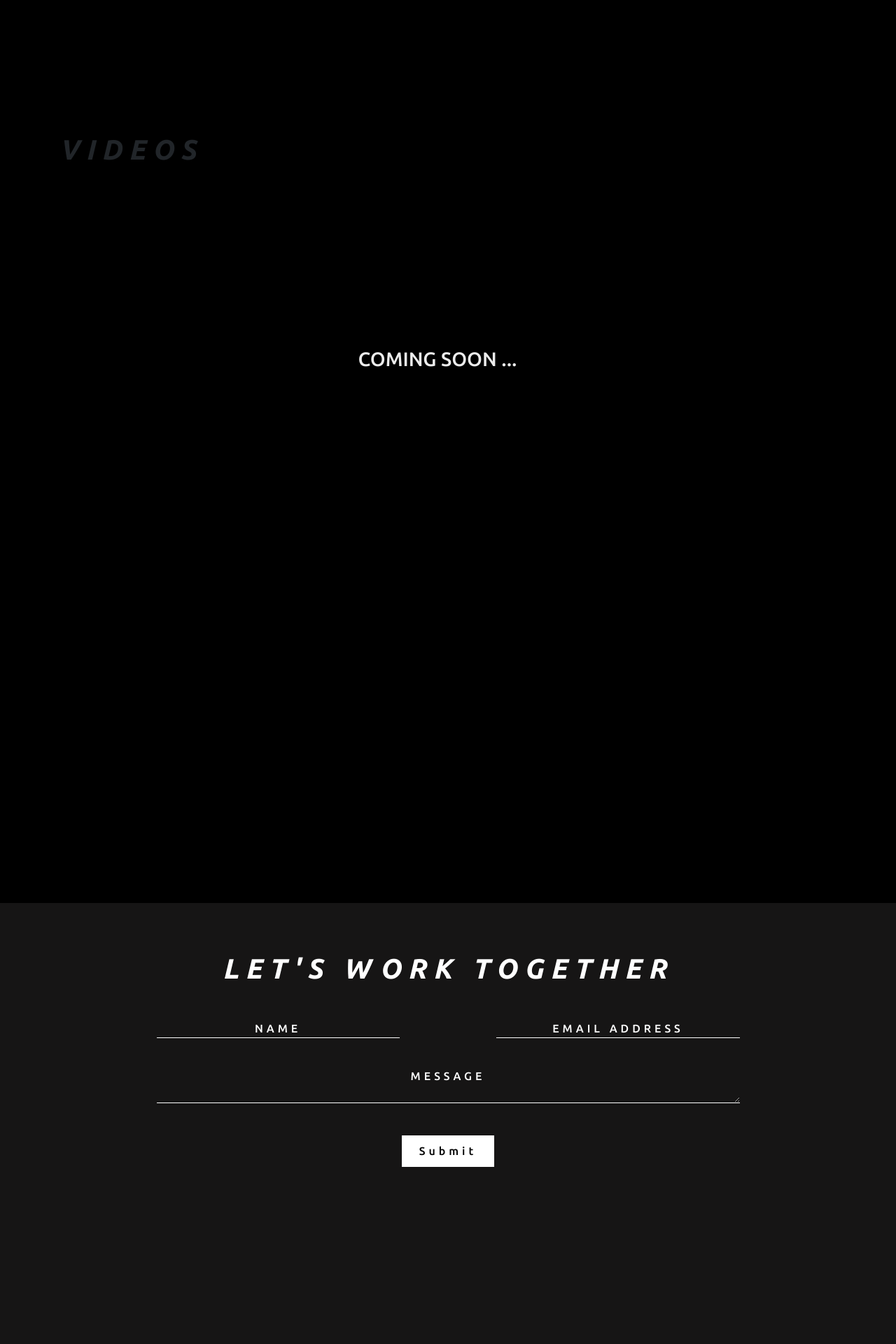
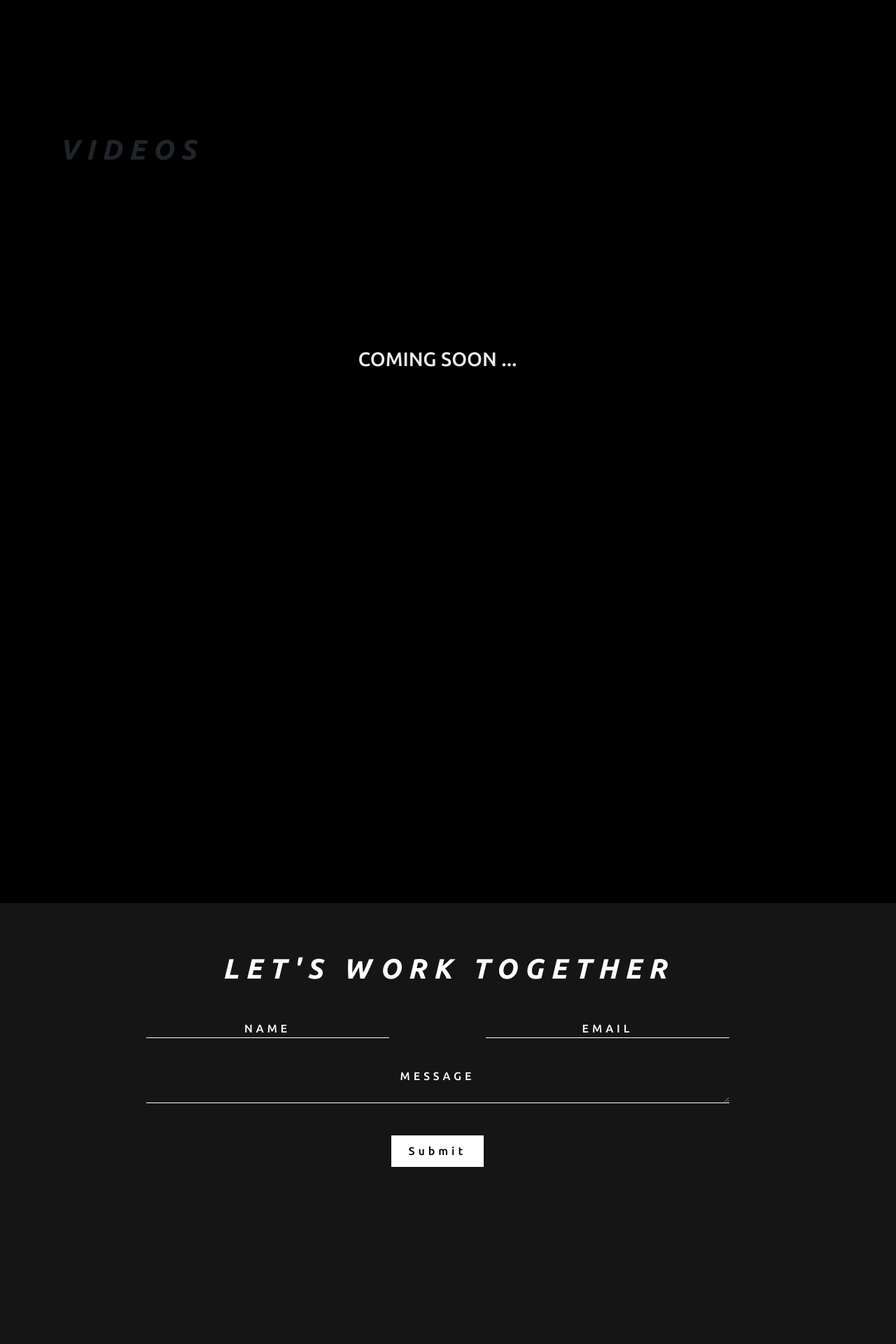
Before and after one commit to gulubay/vacaysznWebsite, a Jekyll site: the page built from index.markdown, in a window 1280 px wide. Shown: the part 1810-3730 px from the top of the page at 70% size. Built offline with Jekyll 4.4.1, drawn with Linux system fonts in a browser that asks for light colours; nearby versions of some CDN libraries; some web fonts are replaced.

Commit message:
Update contact.html

```diff
--- a/_includes/contact.html
+++ b/_includes/contact.html
@@ -3,10 +3,10 @@
             <div class="row justify-content-center">
                 <h1>LET'S WORK TOGETHER</h1>
             </div>
-            <div class="row justify-content-center">
+            <div class="row col-12 justify-content-center">
                 <form>
                     <input class="col-5 float-left" type="text" name="name" id="name" placeholder="NAME"/>
-                    <input class="col-5 float-right" type="text" name="email" id="email" placeholder="EMAIL ADDRESS"/>
+                    <input class="col-5 float-right" type="text" name="email" id="email" placeholder="EMAIL"/>
                     <textarea class="col-12" placeholder="MESSAGE"></textarea>
                     <div class="row justify-content-center">
                         <input type="submit" id="submit" value="Submit">
```
